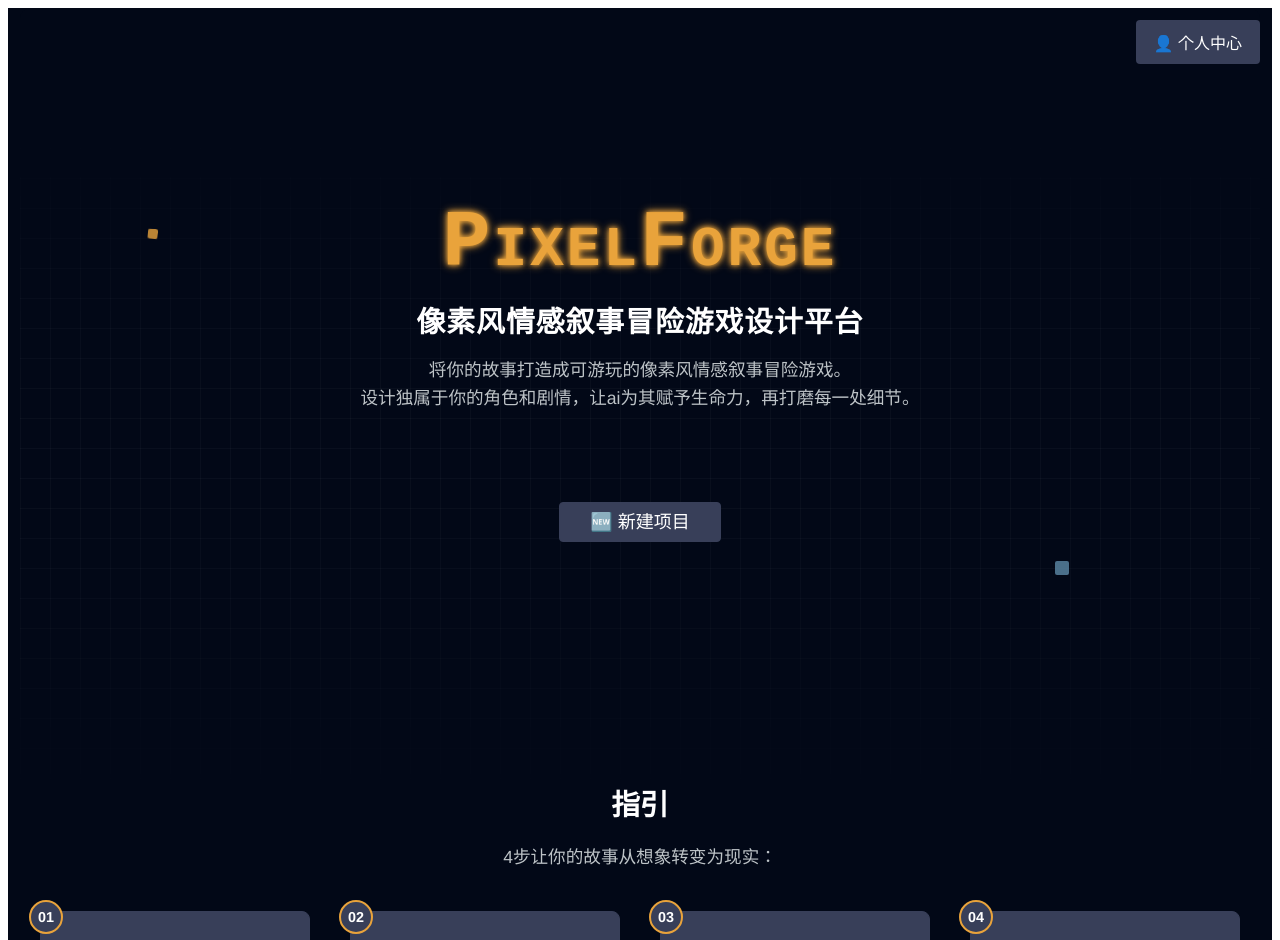
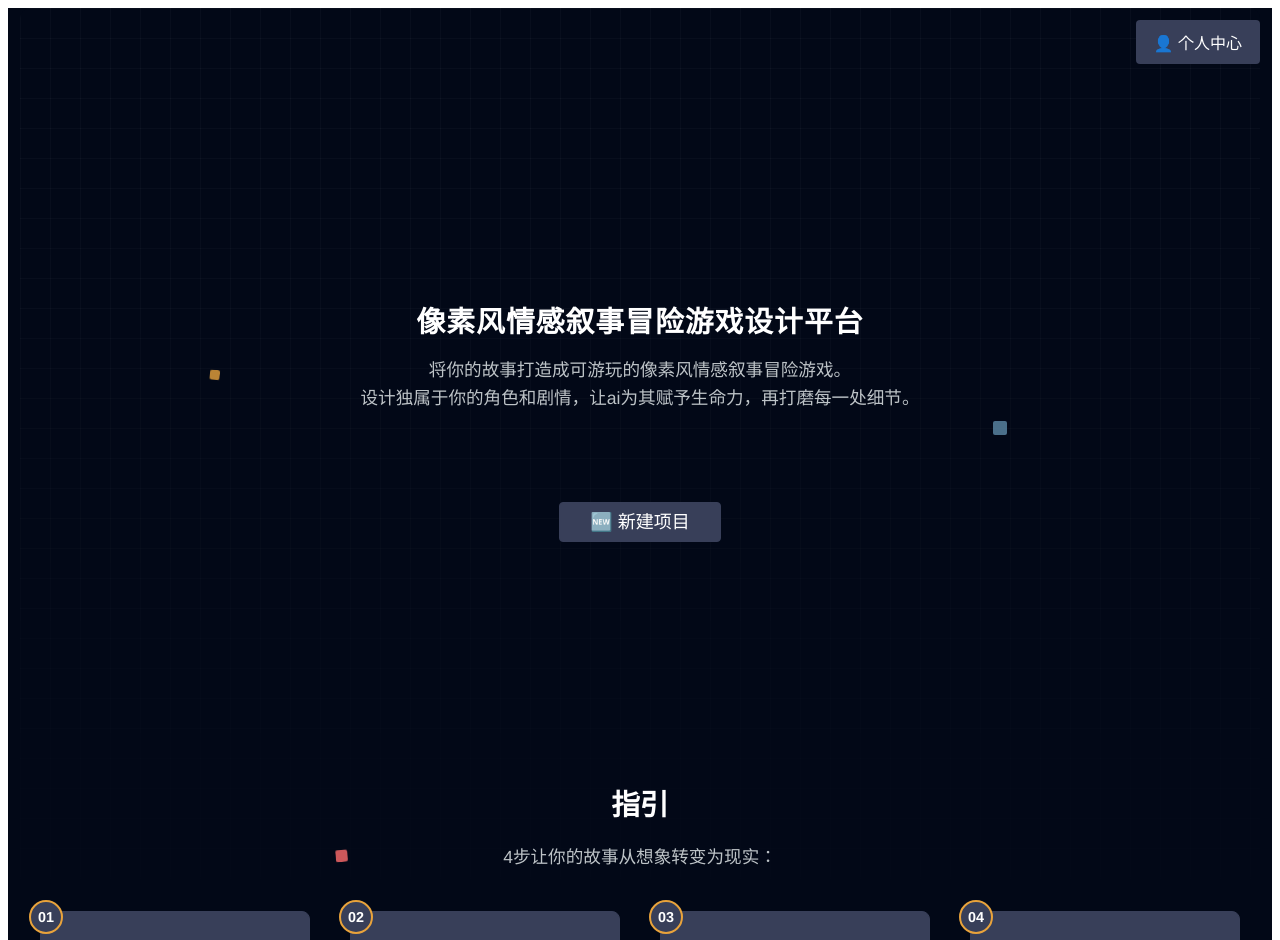
Before and after one commit to Princess-Pea/WeaveYourStory, a Vue app in the folder frontend/: page / in a window 1280 px wide. Shown: the top 940 px of the page. Built offline with nearby package versions, Linux system fonts and the light colour scheme.

Commit message:
fix: 修复首页动画和布局问题 - 调整网格显示位置，优化粒子位置避免被覆盖，修复PixelForge弹跳动画闪烁问题

```diff
--- a/frontend/src/views/Home.vue
+++ b/frontend/src/views/Home.vue
@@ -150,10 +150,10 @@ const triggerAnimations = () => {
 /* 网格背景 */
 .grid-background {
   position: absolute;
-  top: 80px; /* 从导航栏下方开始 */
+  top: 0; /* 从页面最上方开始 */
   left: 0;
   right: 0;
-  bottom: 600px; /* 在"指引"字段上方结束，增加更多距离 */
+  bottom: 300px; /* 在"新建项目"按钮下方结束 */
   background-image:
     linear-gradient(to right, rgba(255, 255, 255, 0.05) 1px, transparent 1px),
     linear-gradient(to bottom, rgba(255, 255, 255, 0.05) 1px, transparent 1px);
@@ -162,20 +162,20 @@ const triggerAnimations = () => {
   z-index: 0; /* 网格在内容后面 */
   pointer-events: none; /* 不影响鼠标交互 */
   mask-image: linear-gradient(to bottom,
-    rgba(0, 0, 0, 0) 0%,
-    rgba(0, 0, 0, 0.2) 10%,
+    rgba(0, 0, 0, 1) 0%,
+    rgba(0, 0, 0, 1) 10%,
     rgba(0, 0, 0, 0.8) 30%,
-    rgba(0, 0, 0, 1) 50%,
-    rgba(0, 0, 0, 0.8) 70%,
-    rgba(0, 0, 0, 0.2) 90%,
+    rgba(0, 0, 0, 0.5) 50%,
+    rgba(0, 0, 0, 0.2) 70%,
+    rgba(0, 0, 0, 0) 90%,
     rgba(0, 0, 0, 0) 100%);
   -webkit-mask-image: linear-gradient(to bottom,
-    rgba(0, 0, 0, 0) 0%,
-    rgba(0, 0, 0, 0.2) 10%,
+    rgba(0, 0, 0, 1) 0%,
+    rgba(0, 0, 0, 1) 10%,
     rgba(0, 0, 0, 0.8) 30%,
-    rgba(0, 0, 0, 1) 50%,
-    rgba(0, 0, 0, 0.8) 70%,
-    rgba(0, 0, 0, 0.2) 90%,
+    rgba(0, 0, 0, 0.5) 50%,
+    rgba(0, 0, 0, 0.2) 70%,
+    rgba(0, 0, 0, 0) 90%,
     rgba(0, 0, 0, 0) 100%);
 }
 
@@ -190,8 +190,8 @@ const triggerAnimations = () => {
 }
 
 .particle-1 {
-  top: 15%;
-  left: 10%;
+  top: 25%; /* 调整位置避免被覆盖 */
+  left: 15%;
   animation-delay: 0s;
   background-color: #E9A33B; /* 荧光黄色 */
   width: 10px; /* 略小 */
@@ -199,8 +199,8 @@ const triggerAnimations = () => {
 }
 
 .particle-2 {
-  top: 40%;
-  right: 15%;
+  top: 30%; /* 调整位置避免被覆盖 */
+  right: 20%;
   animation-delay: 2s;
   background-color: #5D8AA8; /* 荧光蓝色 */
   width: 14px; /* 略大 */
@@ -208,8 +208,8 @@ const triggerAnimations = () => {
 }
 
 .particle-3 {
-  bottom: 30%;
-  left: 20%;
+  bottom: 40%; /* 调整位置避免被覆盖 */
+  left: 25%;
   animation-delay: 4s;
   background-color: #FF6B6B; /* 荧光红色 */
   width: 12px; /* 标准大小 */
@@ -217,8 +217,8 @@ const triggerAnimations = () => {
 }
 
 .particle-4 {
-  bottom: 20%;
-  right: 25%;
+  bottom: 35%; /* 调整位置避免被覆盖 */
+  right: 30%;
   animation-delay: 6s;
   background-color: #9C51B6; /* 荧光紫色 */
   width: 11px; /* 略小 */
@@ -323,17 +323,16 @@ const triggerAnimations = () => {
 @keyframes bounce-in {
   0% {
     opacity: 0;
-    transform: translateY(-40px) scale(0.8);
+    transform: translateY(-40px) scale(0.1);
+  }
+  30% {
+    opacity: 1;
+    transform: translateY(10px) scale(1.05);
   }
   60% {
-    opacity: 1;
-    transform: translateY(5px) scale(1.05);
-  }
-  80% {
     transform: translateY(-5px) scale(0.95);
   }
   100% {
-    opacity: 1;
     transform: translateY(0) scale(1);
   }
 }
@@ -367,7 +366,7 @@ const triggerAnimations = () => {
   margin-bottom: 50px; /* 增加间距 */
   padding: 150px 10px 10px 10px; /* 增加上内边距 */
   position: relative; /* 相对定位 */
-  z-index: 2; /* 确保内容在网格之上 */
+  z-index: 3; /* 提高z-index，确保内容在网格之上 */
 }
 
 .logo-section {
@@ -435,7 +434,7 @@ const triggerAnimations = () => {
 .features-section {
   margin-top: 240px; /* 大幅增加间距，约为之前距离的三倍 */
   position: relative; /* 相对定位 */
-  z-index: 2; /* 确保内容在网格之上 */
+  z-index: 3; /* 确保内容在网格之上 */
 }
 
 .features-section h3 {
@@ -523,7 +522,7 @@ const triggerAnimations = () => {
   text-align: center;
   margin: 80px 0; /* 增加间距，使页面分为上下两部分 */
   position: relative; /* 相对定位 */
-  z-index: 2; /* 确保内容在网格之上 */
+  z-index: 3; /* 确保内容在网格之上 */
 }
 
 .create-btn {
```
